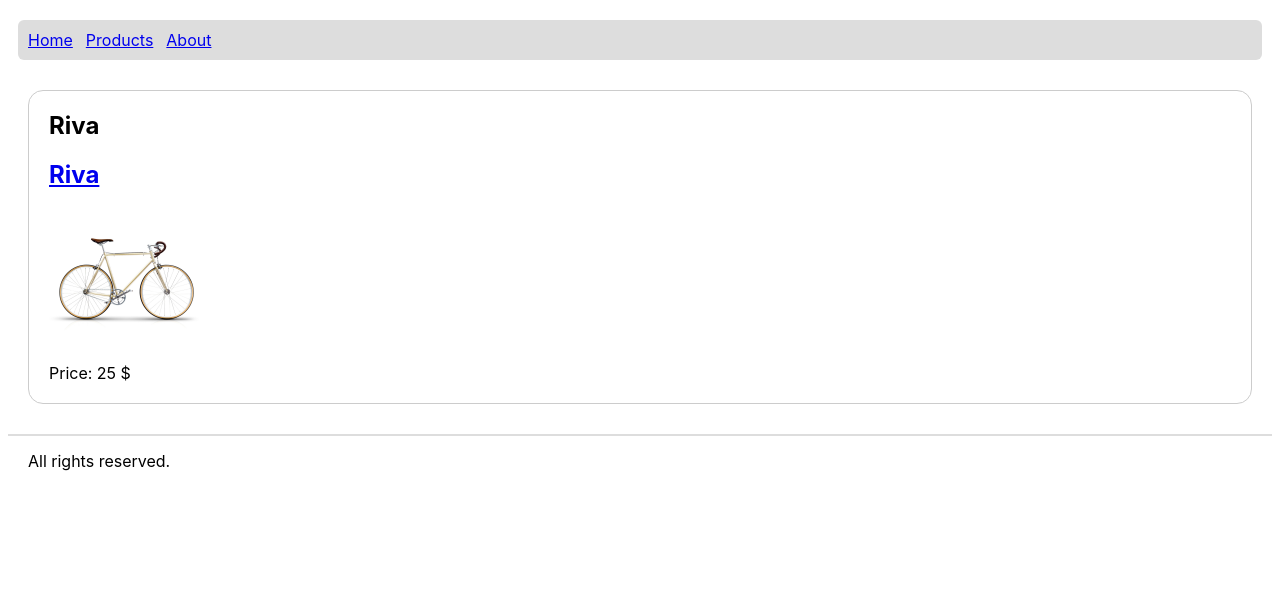
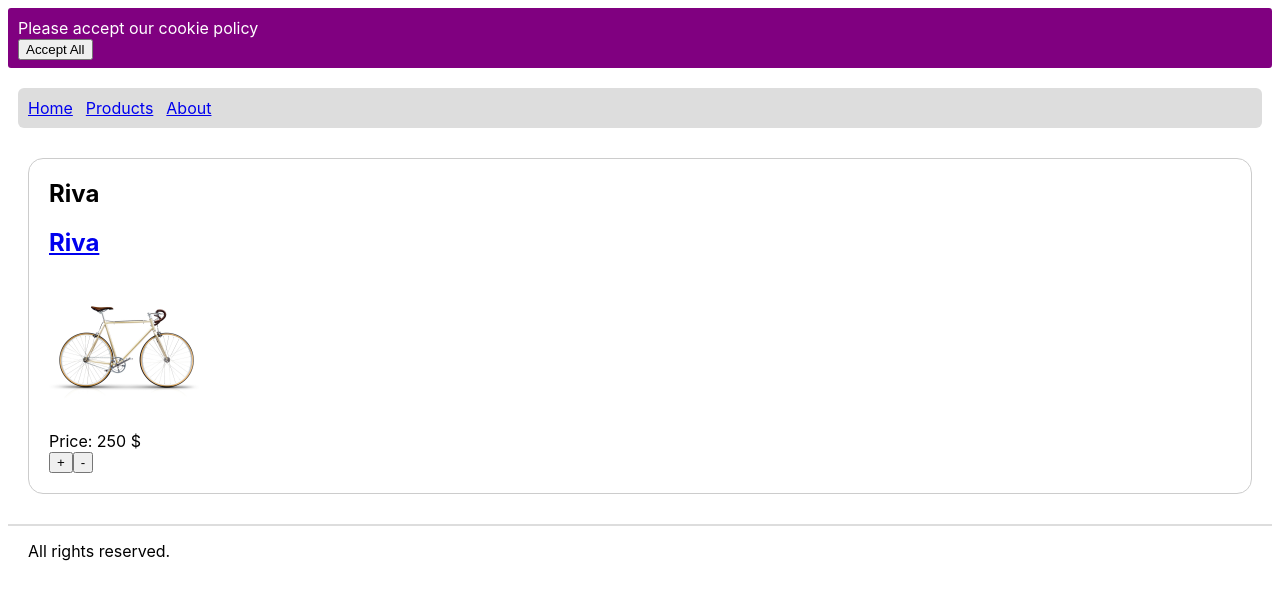
Before and after one commit to lisaweilguni/next-js-ecommerce-store, a Next.js app: page /products/1 in a window 1280 px wide. Shown: the top 600 px of the page. Built offline with nearby package versions, Linux system fonts and the light colour scheme.

Commit message:
Add cookies and cookie banner

```diff
--- /dev/null
+++ b/components/CookieBanner.js
@@ -0,0 +1,44 @@
+import { css } from '@emotion/react';
+import { useEffect, useState } from 'react';
+import { getLocalStorage, setLocalStorage } from '../utils/localStorage';
+
+const bannerStyles = (isOpen) => css`
+  padding: 10px;
+  height: 60px;
+  transition: all 0.5s ease-in-out;
+  background-color: purple;
+  color: white;
+  border-radius: 3px;
+
+  ${!isOpen &&
+  css`
+    height: 0;
+    padding: 0;
+    overflow: hidden;
+  `};
+`;
+
+export default function CookieBanner() {
+  const [isBannerOpen, setIsBannerOpen] = useState(true);
+
+  useEffect(() => {
+    const initialValue = getLocalStorage('isBannerOpen');
+    if (initialValue !== null) {
+      setIsBannerOpen(JSON.parse(initialValue));
+    }
+  }, []);
+
+  return (
+    <div css={bannerStyles(isBannerOpen)}>
+      <div>Please accept our cookie policy {isBannerOpen}</div>
+      <button
+        onClick={() => {
+          setIsBannerOpen(false);
+          setLocalStorage('isBannerOpen', false);
+        }}
+      >
+        Accept All
+      </button>
+    </div>
+  );
+}
--- a/database/products.js
+++ b/database/products.js
@@ -1,4 +1,4 @@
-export const products = [
-  { id: 1, name: 'Riva', price: 25 },
-  { id: 2, name: 'Patelli', price: 28 },
+export const productsDatabase = [
+  { id: 1, name: 'Riva', price: 250 },
+  { id: 2, name: 'Patelli', price: 280 },
 ];
--- a/package.json
+++ b/package.json
@@ -10,6 +10,7 @@
   },
   "dependencies": {
     "@emotion/react": "^11.10.4",
+    "js-cookie": "^3.0.1",
     "next": "12.3.1",
     "react": "18.2.0",
     "react-dom": "18.2.0",
--- a/pages/_app.js
+++ b/pages/_app.js
@@ -1,4 +1,5 @@
 import { css, Global } from '@emotion/react';
+import CookieBanner from '../components/CookieBanner';
 import Layout from '../components/Layout';
 
 function MyApp({ Component, pageProps }) {
@@ -18,6 +19,7 @@ function MyApp({ Component, pageProps }) {
           }
         `}
       />
+      <CookieBanner />
       <Layout>
         {/*
           The "Component" component refers to
--- a/pages/products/[productId].js
+++ b/pages/products/[productId].js
@@ -2,7 +2,8 @@ import { css } from '@emotion/react';
 import Head from 'next/head';
 import Image from 'next/image';
 import Link from 'next/link';
-import { products } from '../../database/products';
+import { productsDatabase } from '../../database/products';
+import { getParsedCookie, setStringifiedCookie } from '../../utils/cookies';
 
 const productStyles = css`
   border-radius: 15px;
@@ -21,7 +22,7 @@ export default function Product(props) {
     return (
       <div>
         <Head>
-          <title>Animal not found</title>
+          <title>Product not found</title>
           <meta name="description" content="Animal not found" />
         </Head>
         <h1>{props.error}</h1>
@@ -58,6 +59,61 @@ export default function Product(props) {
         </Link>
 
         <div>Price: {props.product.price} $</div>
+        <button
+          onClick={() => {
+            const currentCookieValue = getParsedCookie('amount');
+
+            if (!currentCookieValue) {
+              setStringifiedCookie('amount', [
+                { id: props.product.id, amount: 1 },
+              ]);
+              return;
+            }
+
+            const foundCookie = currentCookieValue.find(
+              (cookieProductObject) =>
+                cookieProductObject.id === props.product.id,
+            );
+
+            if (!foundCookie) {
+              currentCookieValue.push({ id: props.product.id, amount: 1 });
+            } else {
+              foundCookie.amount++;
+            }
+
+            setStringifiedCookie('amount', currentCookieValue);
+          }}
+        >
+          +
+        </button>
+        <button
+          onClick={() => {
+            const currentCookieValue = getParsedCookie('amount');
+
+            if (!currentCookieValue) {
+              setStringifiedCookie('amount', [
+                { id: props.product.id, amount: -1 },
+              ]);
+              return;
+            }
+
+            const foundCookie = currentCookieValue.find(
+              (cookieProductObject) =>
+                cookieProductObject.id === props.product.id,
+            );
+
+            if (!foundCookie) {
+              currentCookieValue.push({ id: props.product.id, amount: -1 });
+            } else {
+              foundCookie.amount--;
+            }
+
+            setStringifiedCookie('amount', currentCookieValue);
+          }}
+        >
+          {' '}
+          -{' '}
+        </button>
       </div>
     </div>
   );
@@ -66,6 +122,8 @@ export default function Product(props) {
 export function getServerSideProps(context) {
   // Retrieve animal id from url
   const productId = parseInt(context.query.productId);
+
+  const products = productsDatabase;
 
   // Finding the product
   const foundProduct = products.find((product) => {
--- /dev/null
+++ b/utils/cookies.js
@@ -0,0 +1,19 @@
+import Cookies from 'js-cookie';
+
+export function getParsedCookie(key) {
+  const cookieValue = Cookies.get(key); // Type string | Undefined
+
+  if (!cookieValue) {
+    return undefined;
+  }
+
+  try {
+    return JSON.parse(cookieValue); // Type should be a string
+  } catch (err) {
+    return undefined;
+  }
+}
+
+export function setStringifiedCookie(key, value) {
+  Cookies.set(key, JSON.stringify(value));
+}
--- /dev/null
+++ b/utils/localStorage.js
@@ -0,0 +1,15 @@
+// 1. get the item and parse it
+
+export function getLocalStorage(key) {
+  try {
+    return JSON.parse(window.localStorage.getItem(key));
+  } catch (err) {
+    return undefined;
+  }
+}
+
+export function setLocalStorage(key, value) {
+  if (typeof window !== 'undefined') {
+    window.localStorage.setItem(key, JSON.stringify(value));
+  }
+}
```
Also changed, not shown: pages/products/index.js (+21 -6 lines), 1 other file (tests, documents, lock files or other folders).
